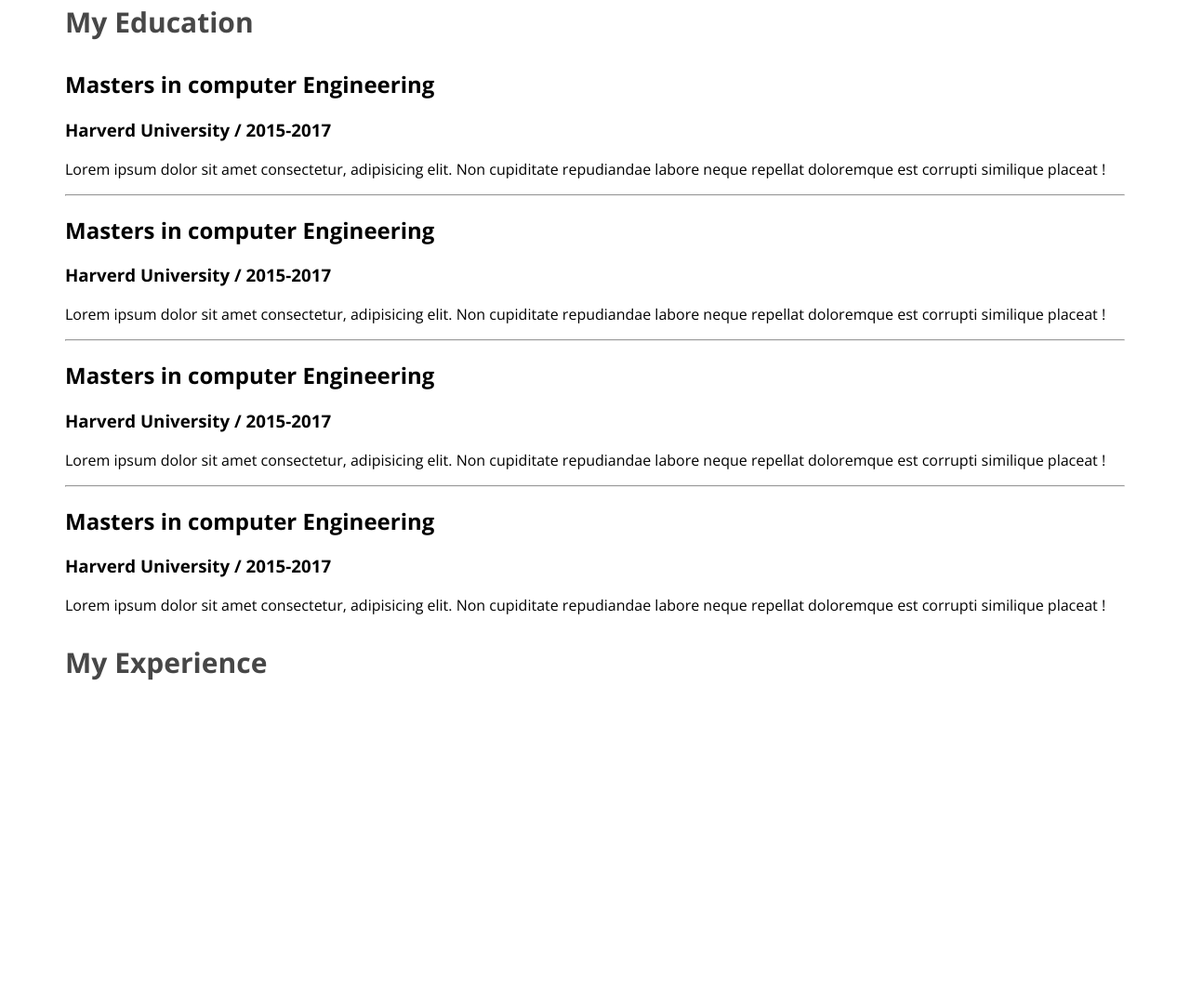
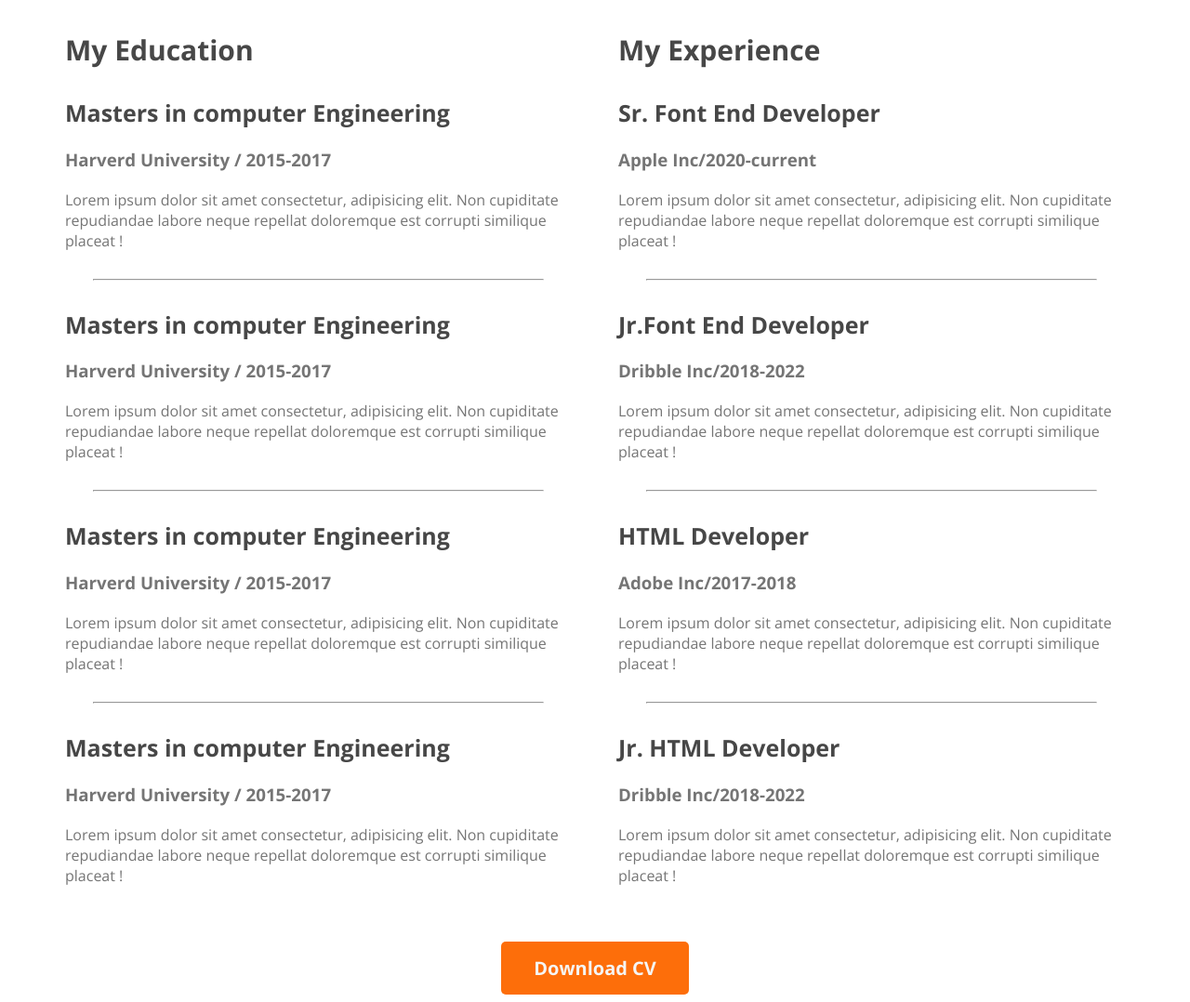
Before and after one commit to NFS152/mairahardy, a plain HTML site: page index.html in a window 1280 px wide. Shown: the part 2342-3420 px from the top of the page at 93% size. Before the commit the page ends 3105 px from the top, so only its background shows below. Drawn offline with nearby package versions, Linux system fonts and the light colour scheme.

Commit message:
add resume

```diff
--- a/index.html
+++ b/index.html
@@ -117,9 +117,38 @@
         </div>
         <div class="resume-column">
           <h3 class="resume-column-title">My Experience</h3>
-        </div>
+          <div class="resume-item">
+            <h2 class="resume-item-title">Sr. Font End Developer</h2>
+            <h3 class="resume-item-institute">Apple Inc/2020-current</h3>
+            <p class="resume-item-description">Lorem ipsum dolor sit amet consectetur, adipisicing elit. Non cupiditate repudiandae labore neque repellat doloremque est corrupti similique placeat !</p>
+          </div>
+          <hr>
+          <div class="resume-item">
+            <h2 class="resume-item-title">Jr.Font End Developer
+            </h2>
+            <h3 class="resume-item-institute">Dribble Inc/2018-2022</h3>
+            <p class="resume-item-description">Lorem ipsum dolor sit amet consectetur, adipisicing elit. Non cupiditate repudiandae labore neque repellat doloremque est corrupti similique placeat !</p>
+          </div>
+          <hr>
+          <div class="resume-item">
+            <h2 class="resume-item-title">HTML Developer
+            </h2>
+            <h3 class="resume-item-institute">Adobe Inc/2017-2018</h3>
+            <p class="resume-item-description">Lorem ipsum dolor sit amet consectetur, adipisicing elit. Non cupiditate repudiandae labore neque repellat doloremque est corrupti similique placeat !</p>
+          </div>
+          <hr>
+          <div class="resume-item">
+            <h2 class="resume-item-title">Jr. HTML Developer
+            </h2>
+            <h3 class="resume-item-institute">Dribble Inc/2018-2022</h3>
+            <p class="resume-item-description">Lorem ipsum dolor sit amet consectetur, adipisicing elit. Non cupiditate repudiandae labore neque repellat doloremque est corrupti similique placeat !</p>
+          </div>
       </div>
     </section>
+    <br><br>
+    <div class="download-cv">
+      <button class="btn-primary">Download CV</button>
+    </div>
   </main>
   <footer>
 
--- a/style.css
+++ b/style.css
@@ -137,3 +137,26 @@ main{
     font-weight: 700;
     line-height: normal;
 }
+.resume-container{
+    display: flex;
+    gap: 50px;
+}
+.resume-item-title{
+    color: #474747;
+    font-size: 25px;
+    font-style: normal;
+    font-weight: 700;
+}
+.resume-item-institute{
+    margin-bottom: 20px;
+    margin-top: 0px;
+}
+.resume-item-description ,.resume-item-institute{
+    color: #757575;
+}
+.resume-container hr{
+    margin: 30px;
+}
+.download-cv{
+    text-align: center;
+}
```
